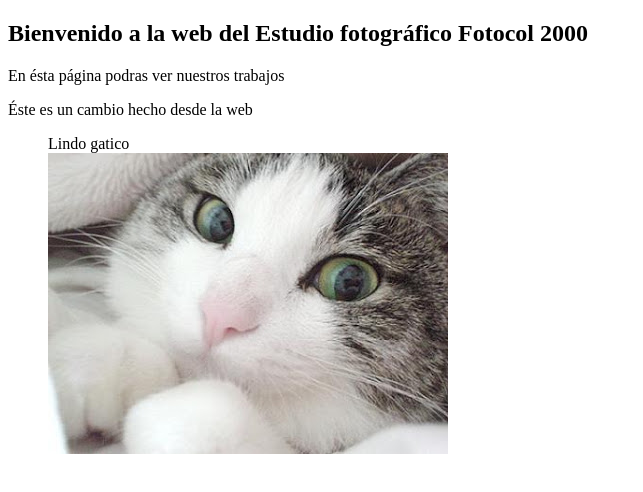
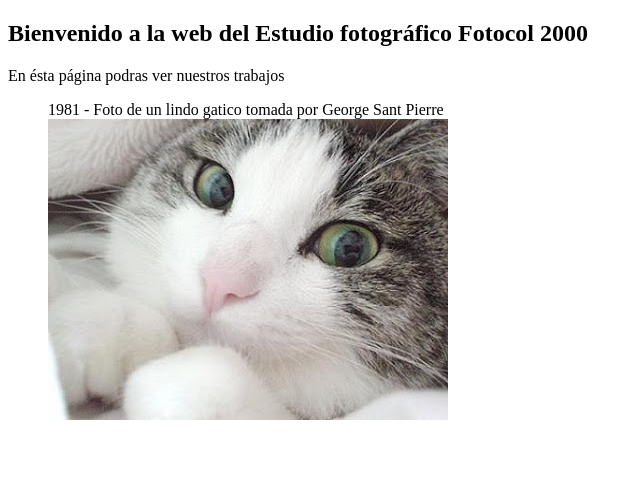
Before and after one commit to apazacoder/pagina-web, a plain HTML site: page index2.html in a window 1280 px wide. Shown: the whole page, without its empty margins (0-643 px from the left). Drawn offline with Linux system fonts and the light colour scheme.

Commit message:
cambios rapidos terminados

```diff
--- a/index2.html
+++ b/index2.html
@@ -7,9 +7,8 @@
 <body>
 	<h2>Bienvenido a la web del Estudio fotográfico Fotocol 2000</h2>
 	<p>En ésta página podras ver nuestros trabajos</p>
-	<p>Éste es un cambio hecho desde la web</p>
 	<figure>
-		<figcaption>Lindo gatico</figcaption>
+		<figcaption>1981 - Foto de un lindo gatico tomada por George Sant Pierre</figcaption>
 		<img src="imagenes/gatico.jpg" alt="lindo gatico">
 	</figure>
 </body>
```
